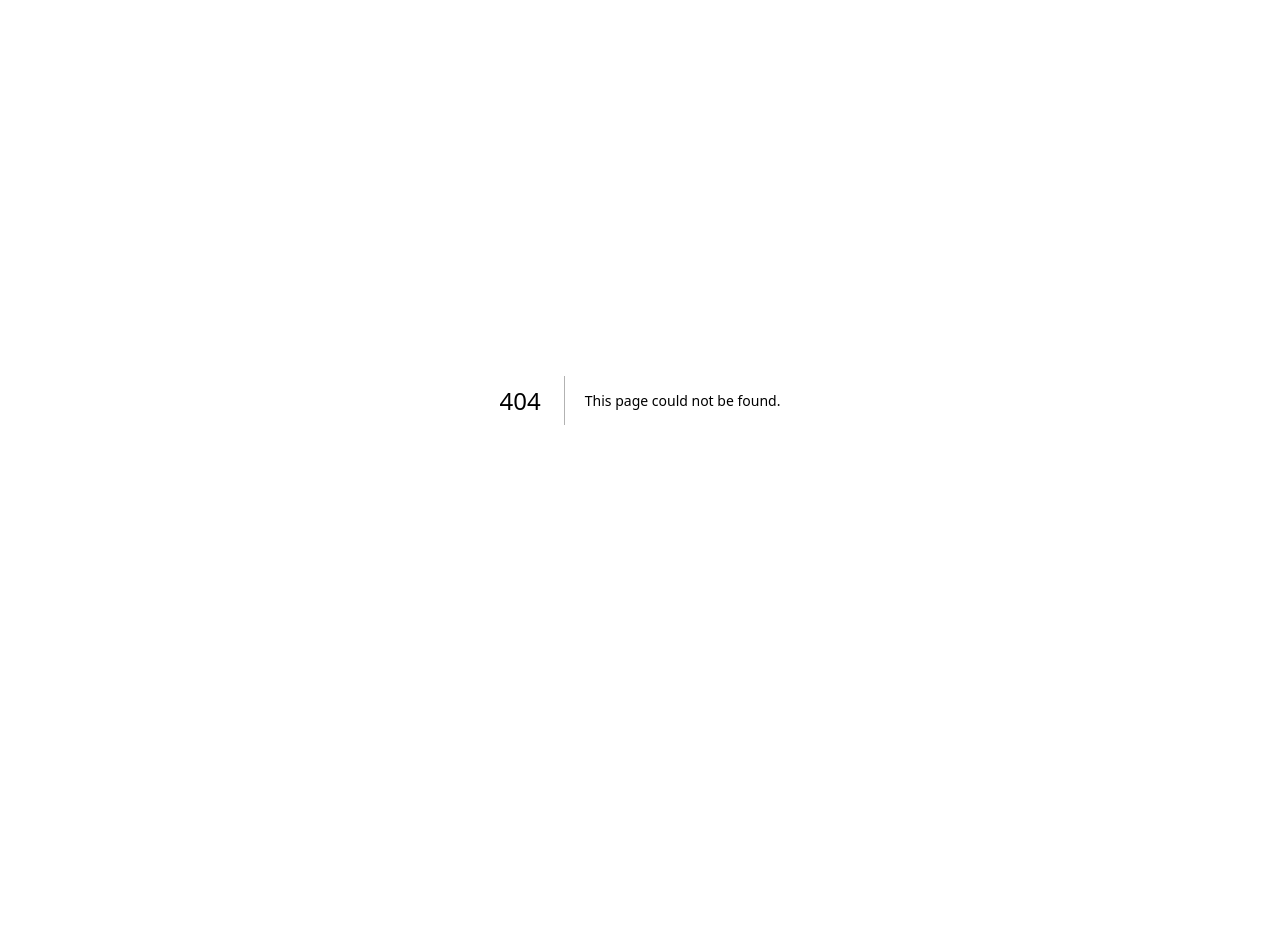
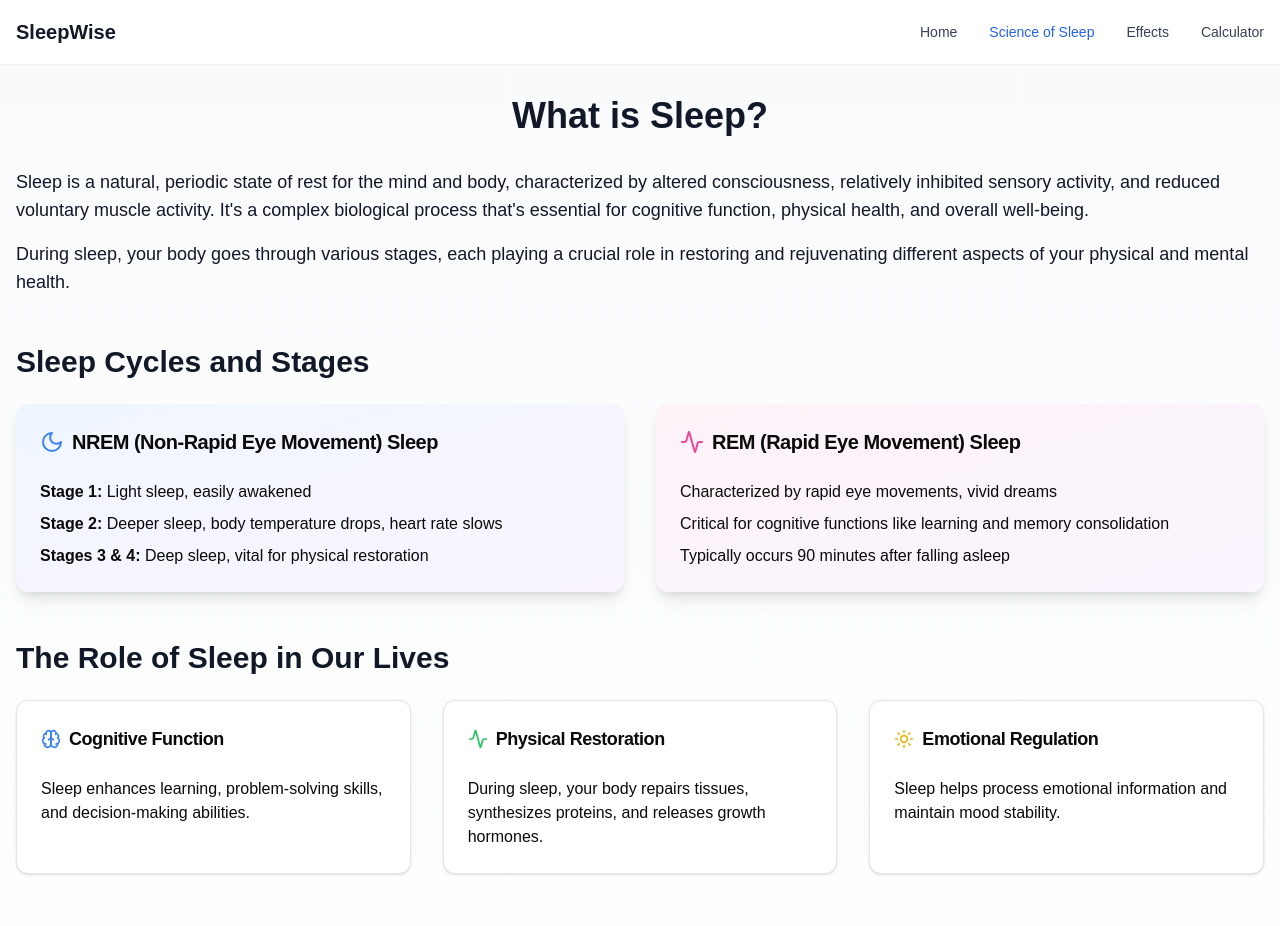
Before and after one commit to abram0v1ch/sleep-diplomat, a Next.js app: page /what-is-sleep in a window 1280 px wide. Before the commit this address had no page. Shown: the top 926 px of the page. Before the commit the page ends 800 px from the top, so only its background shows below. Built offline with nearby package versions, Linux system fonts and the light colour scheme.

Commit message:
What is sleep page

```diff
--- /dev/null
+++ b/app/what-is-sleep/page.tsx
@@ -0,0 +1,126 @@
+'use client'
+
+import { Button } from "@/components/ui/button"
+import { Card, CardContent, CardHeader, CardTitle } from "@/components/ui/card"
+import { Brain, Moon, Sun, Activity } from 'lucide-react'
+
+export default function WhatIsSleepPage() {
+  return (
+    <div className="min-h-screen bg-gradient-to-b from-gray-50 to-white text-gray-900">
+      <header className="bg-white shadow-sm">
+        <div className="container mx-auto px-4">
+          <div className="flex items-center justify-between h-16">
+            <a href="/" className="text-xl font-semibold text-gray-900">SleepWise</a>
+            <nav className="hidden md:flex space-x-8">
+              <a href="/" className="text-sm font-medium text-gray-700 hover:text-gray-900 transition-colors">Home</a>
+              <a href="#" className="text-sm font-medium text-blue-600 hover:text-blue-800 transition-colors">Science of Sleep</a>
+              <a href="#" className="text-sm font-medium text-gray-700 hover:text-gray-900 transition-colors">Effects</a>
+              <a href="#" className="text-sm font-medium text-gray-700 hover:text-gray-900 transition-colors">Calculator</a>
+            </nav>
+          </div>
+        </div>
+      </header>
+
+      <main className="container mx-auto px-4 py-8">
+        <h1 className="text-4xl font-bold mb-8 text-center">What is Sleep?</h1>
+
+        <section className="mb-12">
+          <p className="text-lg mb-4">
+            Sleep is a natural, periodic state of rest for the mind and body, characterized by altered consciousness,
+            relatively inhibited sensory activity, and reduced voluntary muscle activity. It's a complex biological
+            process that's essential for cognitive function, physical health, and overall well-being.
+          </p>
+          <p className="text-lg mb-4">
+            During sleep, your body goes through various stages, each playing a crucial role in restoring and
+            rejuvenating different aspects of your physical and mental health.
+          </p>
+        </section>
+
+        <section className="mb-12">
+          <h2 className="text-3xl font-semibold mb-6">Sleep Cycles and Stages</h2>
+          <div className="grid md:grid-cols-2 gap-8">
+            <Card className="bg-gradient-to-br from-blue-50 to-purple-50 border-none shadow-lg">
+              <CardHeader>
+                <CardTitle className="flex items-center text-xl">
+                  <Moon className="w-6 h-6 mr-2 text-blue-500" />
+                  NREM (Non-Rapid Eye Movement) Sleep
+                </CardTitle>
+              </CardHeader>
+              <CardContent>
+                <p className="mb-2"><strong>Stage 1:</strong> Light sleep, easily awakened</p>
+                <p className="mb-2"><strong>Stage 2:</strong> Deeper sleep, body temperature drops, heart rate slows</p>
+                <p><strong>Stages 3 & 4:</strong> Deep sleep, vital for physical restoration</p>
+              </CardContent>
+            </Card>
+            <Card className="bg-gradient-to-br from-pink-50 to-purple-50 border-none shadow-lg">
+              <CardHeader>
+                <CardTitle className="flex items-center text-xl">
+                  <Activity className="w-6 h-6 mr-2 text-pink-500" />
+                  REM (Rapid Eye Movement) Sleep
+                </CardTitle>
+              </CardHeader>
+              <CardContent>
+                <p className="mb-2">Characterized by rapid eye movements, vivid dreams</p>
+                <p className="mb-2">Critical for cognitive functions like learning and memory consolidation</p>
+                <p>Typically occurs 90 minutes after falling asleep</p>
+              </CardContent>
+            </Card>
+          </div>
+        </section>
+
+        <section className="mb-12">
+          <h2 className="text-3xl font-semibold mb-6">The Role of Sleep in Our Lives</h2>
+          <div className="grid md:grid-cols-3 gap-8">
+            <Card>
+              <CardHeader>
+                <CardTitle className="flex items-center text-lg">
+                  <Brain className="w-5 h-5 mr-2 text-blue-500" />
+                  Cognitive Function
+                </CardTitle>
+              </CardHeader>
+              <CardContent>
+                <p>Sleep enhances learning, problem-solving skills, and decision-making abilities.</p>
+              </CardContent>
+            </Card>
+            <Card>
+              <CardHeader>
+                <CardTitle className="flex items-center text-lg">
+                  <Activity className="w-5 h-5 mr-2 text-green-500" />
+                  Physical Restoration
+                </CardTitle>
+              </CardHeader>
+              <CardContent>
+                <p>During sleep, your body repairs tissues, synthesizes proteins, and releases growth hormones.</p>
+              </CardContent>
+            </Card>
+            <Card>
+              <CardHeader>
+                <CardTitle className="flex items-center text-lg">
+                  <Sun className="w-5 h-5 mr-2 text-yellow-500" />
+                  Emotional Regulation
+                </CardTitle>
+              </CardHeader>
+              <CardContent>
+                <p>Sleep helps process emotional information and maintain mood stability.</p>
+              </CardContent>
+            </Card>
+          </div>
+        </section>
+
+        <section className="text-center">
+          <h2 className="text-3xl font-semibold mb-6">Ready to Learn More?</h2>
+          <p className="text-lg mb-6">Discover how sleep deprivation affects your body and mind.</p>
+          <Button className="bg-gradient-to-r from-blue-500 to-purple-600 text-white hover:from-blue-600 hover:to-purple-700 transition-all duration-300 transform hover:scale-105 shadow-lg">
+            Explore Sleep Deprivation Effects
+          </Button>
+        </section>
+      </main>
+
+      <footer className="bg-gray-100 py-8 text-center text-gray-600 mt-12">
+        <div className="container mx-auto px-4">
+          <p>&copy; 2023 SleepWise. All rights reserved.</p>
+        </div>
+      </footer>
+    </div>
+  )
+}
```
